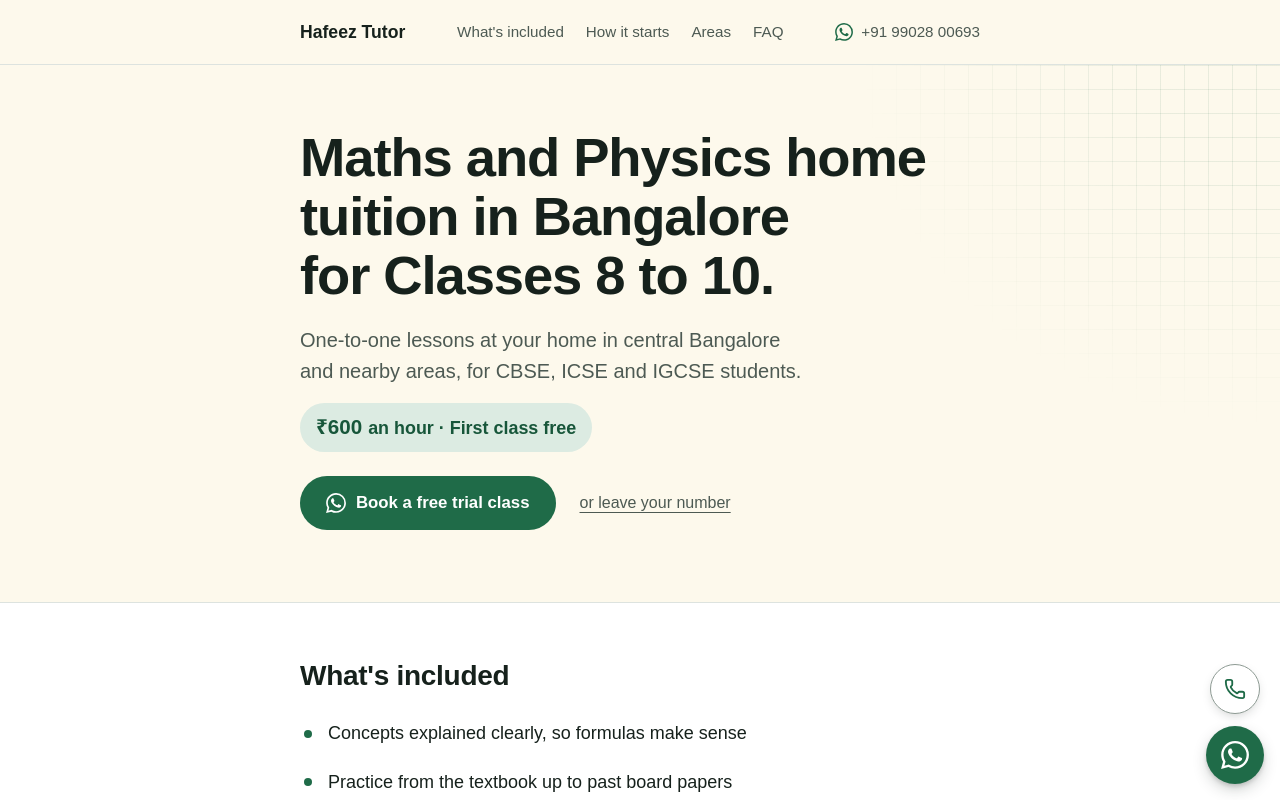
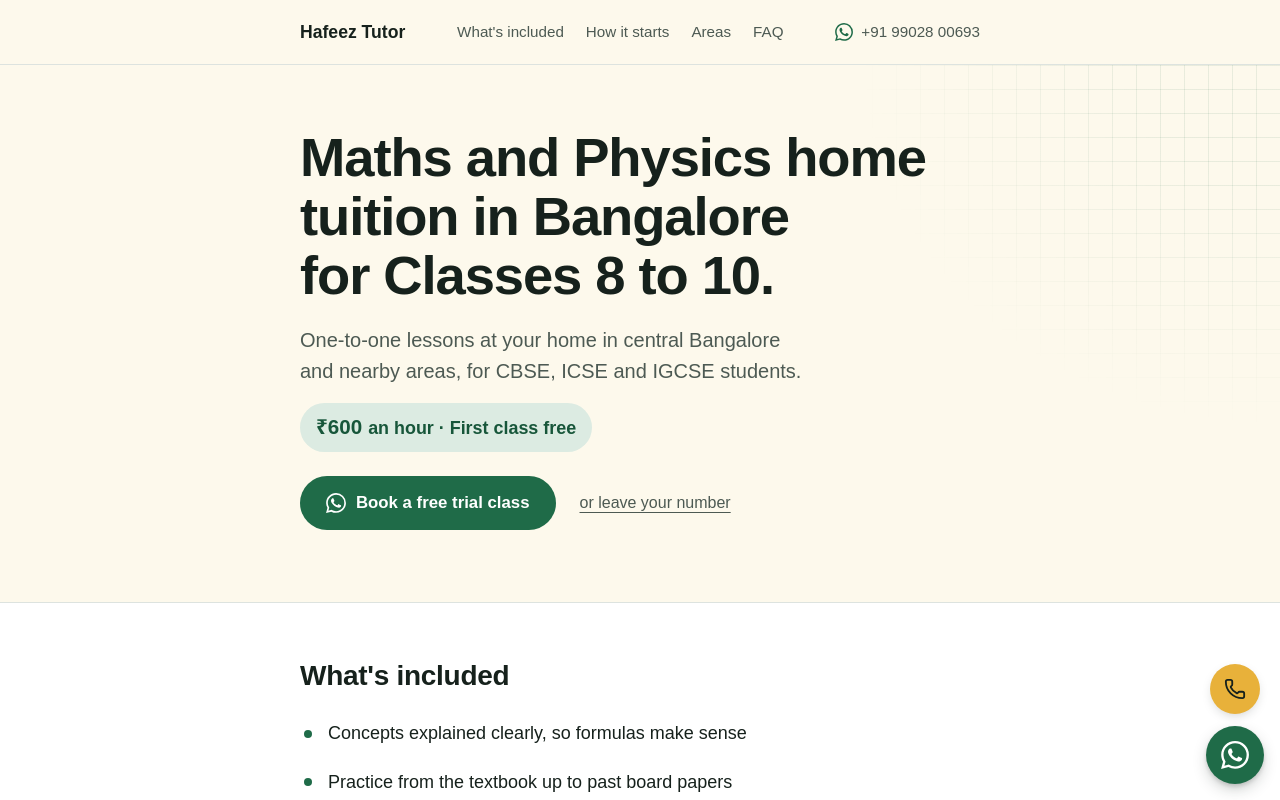
Before and after one commit to jawadhafeez171/Hafeez-Studio, a Next.js app: page /tutoring in a window 1280 px wide. Shown: the top 800 px of the page. Built offline with nearby package versions, Linux system fonts and the light colour scheme; a web font is replaced by a local one.

Commit message:
Tuition pages: amber call button
Co-Authored-By: Claude Opus 5.5 <noreply@anthropic.com>

```diff
--- a/src/app/tutoring/tutor.css
+++ b/src/app/tutoring/tutor.css
@@ -501,21 +501,21 @@ body:has(.tutor) {
   background: var(--green-hover);
   transform: translateY(-2px);
 }
-/* Call: secondary to WhatsApp, so white with a green icon */
+/* Call: a warm amber that echoes the yellow top band, distinct from the WhatsApp green */
 .t-float-call {
   display: grid;
   place-items: center;
   width: 50px;
   height: 50px;
-  border: 1px solid var(--border-hover);
+  border: 0;
   border-radius: 50%;
-  background: var(--paper);
-  color: var(--green) !important;
+  background: #e8b13a;
+  color: var(--ink) !important; /* icon 8.5:1 on the amber */
   box-shadow: 0 4px 12px -4px rgba(22, 33, 28, 0.25);
-  transition: border-color 0.2s ease, transform 0.2s ease, opacity 0.2s ease;
+  transition: background-color 0.2s ease, transform 0.2s ease, opacity 0.2s ease;
 }
 .t-float-call:hover {
-  border-color: var(--green);
+  background: #d9a02a;
   transform: translateY(-2px);
 }
 @media (max-width: 639px) {
```
Also changed, not shown: 1 other file (tests, documents, lock files or other folders).
